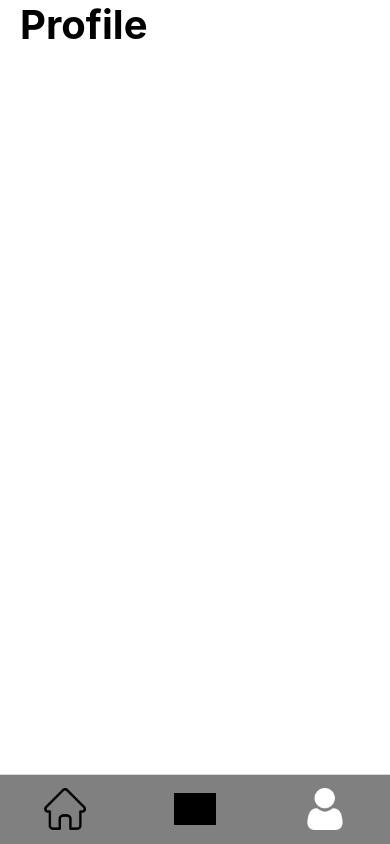
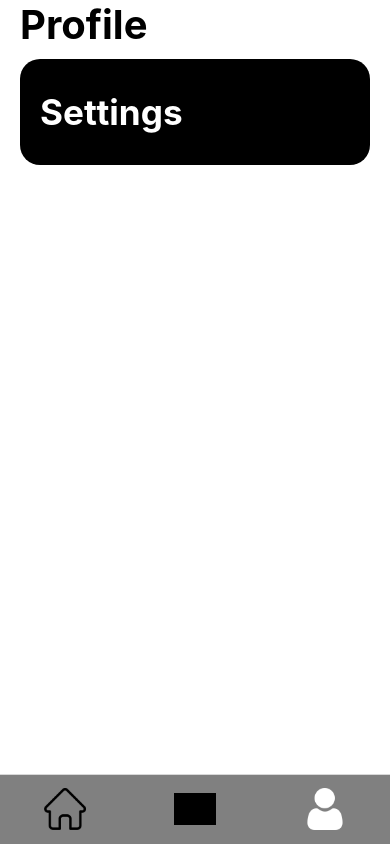
Before and after one commit to harri37/getUp, a React Native app: screen /Profile in a window 390 px wide. Built offline with nearby package versions, Linux system fonts and the light colour scheme; grey boxes are pictures that could not be loaded.

Commit message:
feat: light mode/ dark mode toggle

```diff
--- a/App.js
+++ b/App.js
@@ -3,6 +3,7 @@ import {useColorScheme} from 'react-native';
 import {NavigationContainer} from '@react-navigation/native';
 import {createNativeStackNavigator} from '@react-navigation/native-stack';
 import Tabs from './components/Tabs';
+import Settings from './screens/Settings';
 import {AppContext} from './helper/AppContext';
 import EditAlarm from './screens/EditAlarm';
 
@@ -23,6 +24,7 @@ const App = () => {
           <Stack.Screen name="Edit Alarm">
             {props => <EditAlarm {...props} />}
           </Stack.Screen>
+          <Stack.Screen name="Settings" component={Settings} />
         </Stack.Navigator>
       </NavigationContainer>
     </AppContext.Provider>
--- /dev/null
+++ b/components/PageLink.js
@@ -0,0 +1,44 @@
+import {View, Text, TouchableOpacity, Dimensions} from 'react-native';
+import React, {useContext} from 'react';
+import {colors} from '../data/theme';
+import {AppContext} from '../helper/AppContext';
+
+/**
+ * Component to render link to a page in app theme
+ * @param {Text} text name of page to navigate to
+ * @param {Text} to address of page
+ * @param {Navigator} navigation app navigation object
+ * @returns
+ */
+const PageLink = ({text, to, navigation}) => {
+  const {width, height} = Dimensions.get('window');
+  const {theme} = useContext(AppContext);
+
+  const styles = {
+    link: {
+      marginTop: 10,
+      borderRadius: 20,
+      paddingLeft: 20,
+      paddingRight: 20,
+      backgroundColor: colors[theme].fgColor,
+      height: height / 8,
+      flexDirection: 'column',
+      justifyContent: 'center',
+    },
+    text: {
+      color: colors[theme].bgColor,
+      fontWeight: 'bold',
+      fontSize: height / 24,
+    },
+  };
+
+  return (
+    <TouchableOpacity
+      style={styles.link}
+      onPress={() => navigation.navigate(to)}>
+      <Text style={styles.text}>{text}</Text>
+    </TouchableOpacity>
+  );
+};
+
+export default PageLink;
--- a/screens/Profile.js
+++ b/screens/Profile.js
@@ -2,9 +2,19 @@ import {View, Text} from 'react-native';
 import React from 'react';
 import Container from '../components/Container';
 import Title from '../components/Title';
+import PageLink from '../components/PageLink';
 
-const Profile = () => {
-  return <Container children={<Title text="Profile" />} />;
+const Profile = ({navigation}) => {
+  return (
+    <Container
+      children={
+        <>
+          <Title text="Profile" />
+          <PageLink to="Settings" navigation={navigation} text="Settings" />
+        </>
+      }
+    />
+  );
 };
 
 export default Profile;
--- a/screens/Settings.js
+++ b/screens/Settings.js
@@ -1,11 +1,21 @@
-import {View, Text} from 'react-native';
-import React from 'react';
+import {Switch} from 'react-native';
+import React, {useContext} from 'react';
+import Container from '../components/Container';
+import {AppContext} from '../helper/AppContext';
 
+//renders switch for light mode / dark mode
 const Settings = () => {
+  const {theme, setTheme} = useContext(AppContext);
   return (
-    <View>
-      <Text>Settings</Text>
-    </View>
+    <Container
+      children={
+        <Switch
+          trackColor={{false: 'red', true: 'green'}}
+          value={theme === 'dark'}
+          onChange={() => setTheme(theme === 'dark' ? 'light' : 'dark')}
+        />
+      }
+    />
   );
 };
 
```
Also changed, not shown: 1 other file (tests, documents, lock files or other folders).
